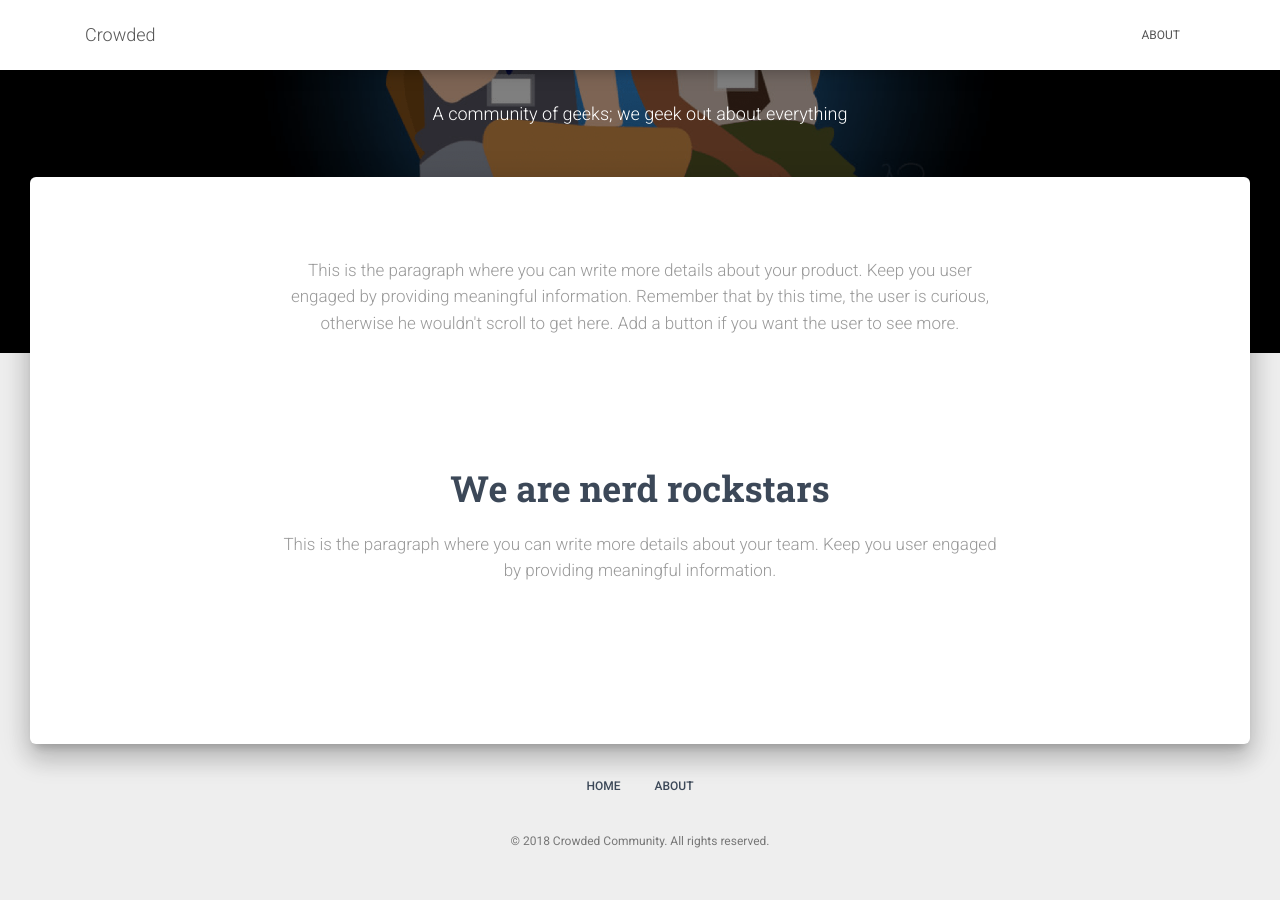
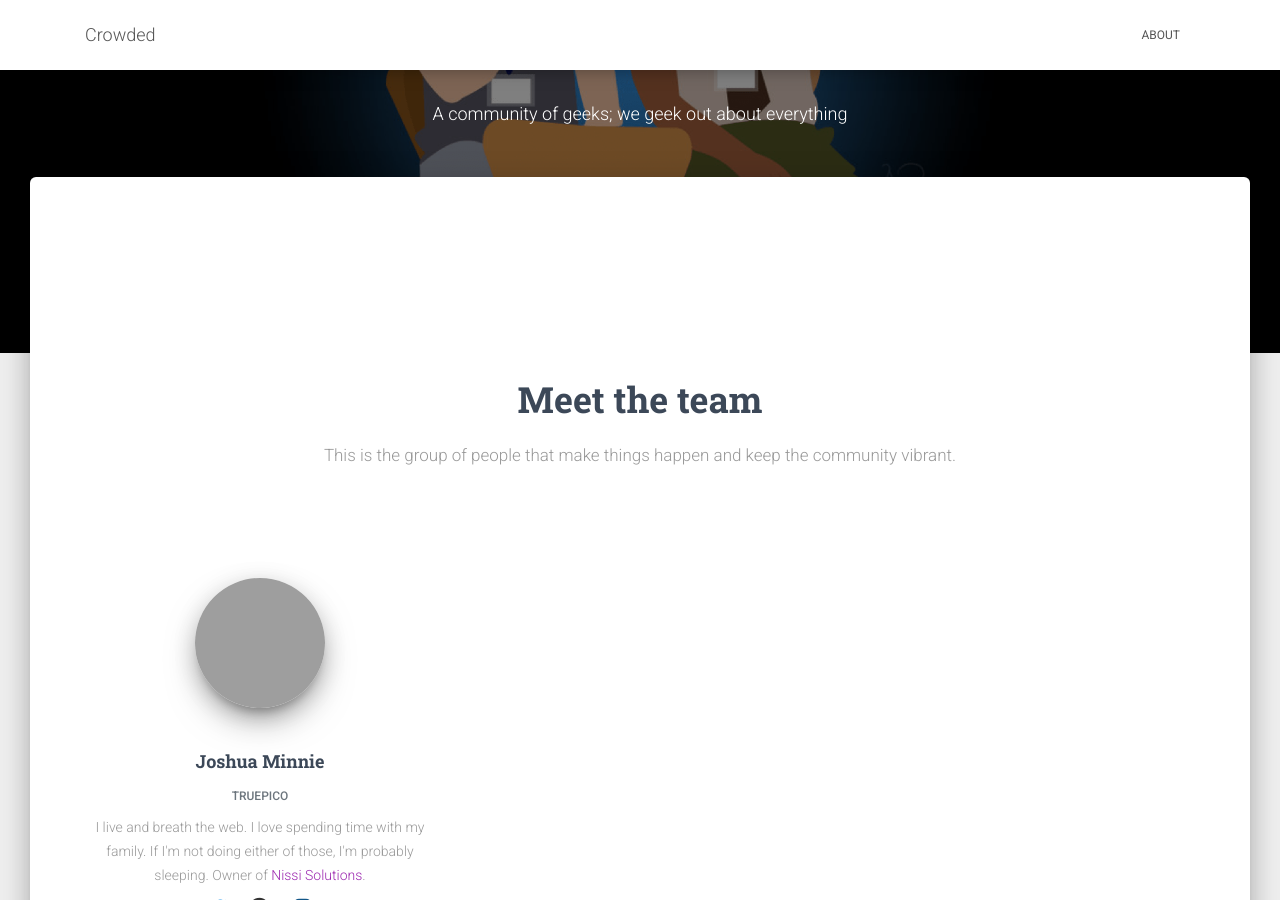
Before and after one commit to CrowdedGroup/CrowdedGroup.github.io, a Jekyll site: the page built from about/index.html, in a window 1280 px wide and 900 px high, scrolled down 348 px. Built offline with Jekyll 4.4.1, drawn with Linux system fonts in a browser that asks for light colours; nearby versions of some CDN libraries; grey boxes are pictures that could not be loaded.

Commit message:
Adding team configuration and page display

```diff
--- a/_config.yml
+++ b/_config.yml
@@ -10,16 +10,12 @@ paginate: 6
 
 plugins: [jekyll-paginate, jekyll-feed]
 
-author:
-  truepico:
-    display_name: TruePico
+team:
+  - name: Joshua Minnie
+    aka: TruePico
     gravatar: 0d9ad0a17b1f1e22d38997ecc8269596
-    email: me@joshuaminnie.com
-    web: http://joshuaminnie.com/
-    facebook: joshua.minnie
-    linkedin: joshua.minnie
-    twitter: joshminnie
-    github: joshminnie
-    instagram: joshminnie
-    stackoverflow: 438275/josh
     bio: I live and breath the web. I love spending time with my family. If I'm not doing either of those, I'm probably sleeping. Owner of <a href="http://nissisolutions.com" target="_blank">Nissi Solutions</a>.
+    social:
+      twitter: joshminnie
+      github: joshminnie
+      instagram: joshminnie
--- a/_layouts/post.html
+++ b/_layouts/post.html
@@ -10,7 +10,7 @@ comments: true
         {{ content }}
       </div>
       <div class="meta">
-        <div class="author">{{ site.author.display_name }}</div>
+        <div class="author">{{ site.author.name }}</div>
         <div class="date">{{ page.date | date: "%m-%d-%Y" }}</div>
         <div class="tags">
           <ul class="list-inline">
--- a/about/index.html
+++ b/about/index.html
@@ -9,15 +9,68 @@ header_class: header-small
 <div class="about-description text-center">
   <div class="row">
     <div class="col-md-8 ml-auto mr-auto">
-      <h5 class="description">This is the paragraph where you can write more details about your product. Keep you user engaged by providing meaningful information. Remember that by this time, the user is curious, otherwise he wouldn't scroll to get here. Add a button if you want the user to see more.</h5>
+      <h5 class="description">
+        <!-- This is the paragraph where you can write more details about your product. Keep you user engaged by providing meaningful information. Remember that by this time, the user is curious, otherwise he wouldn't scroll to get here. Add a button if you want the user to see more. -->
+      </h5>
     </div>
   </div>
 </div>
-<div class="about-team team-1 text-center">
+<div class="about-team team-1">
   <div class="row">
-    <div class="col-md-8 ml-auto mr-auto">
-      <h2 class="title">We are nerd rockstars</h2>
-      <h5 class="description">This is the paragraph where you can write more details about your team. Keep you user engaged by providing meaningful information.</h5>
+    <div class="col-md-8 ml-auto mr-auto text-center">
+      <h2 class="title">Meet the team</h2>
+      <h5 class="description">
+        <!-- This is the paragraph where you can write more details about your team. Keep you user engaged by providing meaningful information. -->
+        This is the group of people that make things happen and keep the community vibrant.
+      </h5>
     </div>
   </div>
+  <div class="row">
+    {% for member in site.team %}
+      <div class="col-md-4">
+        <div class="card card-profile card-plain">
+          <div class="card-avatar">
+            <a href="#{{ member.aka | downcase }}">
+              <img class="img" src="https://s.gravatar.com/avatar/{{ member.gravatar }}?s=400">
+            </a>
+          </div>
+          <div class="card-body">
+            <h4 class="card-title">{{ member.name }}</h4>
+            <h6 class="category text-muted">{{ member.aka }}</h6>
+            <div class="card-description">{{ member.bio }}</div>
+          </div>
+          <div class="card-footer justify-content-center">
+            {%- if member.social.twitter -%}
+            <a href="https://twitter.com/{{ member.social.twitter }}" class="btn btn-just-icon btn-link btn-twitter" target="_blank">
+              <i class="fa fa-twitter"></i>
+            </a>
+            {%- endif %}
+
+            {%- if member.social.github -%}
+            <a href="https://github.com/{{ member.social.github }}" class="btn btn-just-icon btn-link btn-github" target="_blank">
+              <i class="fa fa-github"></i>
+            </a>
+            {%- endif %}
+
+            {%- if member.social.instagram -%}
+            <a href="https://instagram.com/{{ member.social.instagram}}" class="btn btn-just-icon btn-link btn-instagram" target="_blank">
+              <i class="fa fa-instagram"></i>
+            </a>
+            {%- endif %}
+
+            {%- if member.social.stackoverflow -%}
+            <a href="https://stackoverflow.com/users/{{ member.social.stackoverflow}}" class="btn btn-just-icon btn-link btn-stack-overflow" target="_blank">
+              <i class="fa fa-stack-overflow"></i>
+            </a>
+            {%- endif %}
+
+            {%- if member.social.web -%}
+            <a href="{{ member.social.web}}" class="btn btn-just-icon btn-link" target="_blank">
+              <i class="fa fa-cloud"></i>
+            </a>
+            {%- endif %}
+          </div>
+        </div>
+      </div>
+    {% endfor %}
 </div>
```
